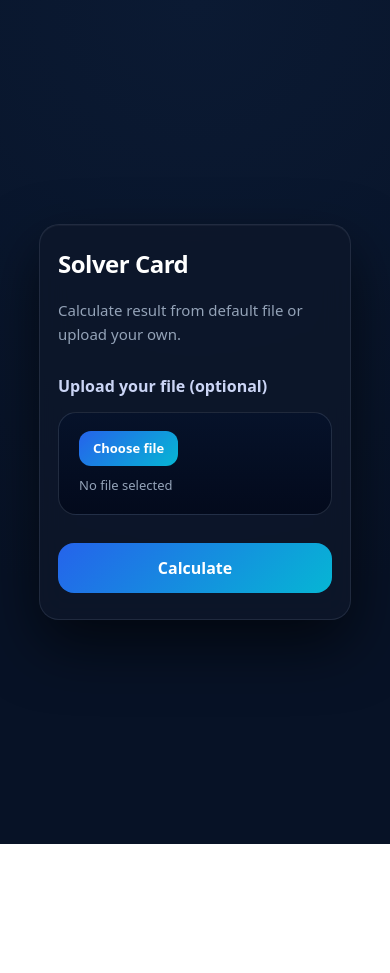
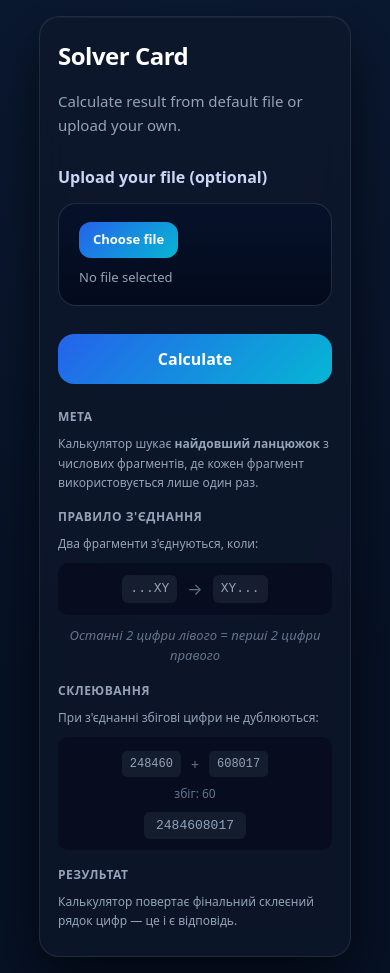
Before and after one commit to anzbetta/Solver-calculator, a React (Vite) app: page / in a window 390 px wide. Before the commit the page ends 844 px from the top, so only its background shows below. Built offline with nearby package versions, Linux system fonts and the light colour scheme.

Commit message:
added instructions

```diff
--- a/src/App.css
+++ b/src/App.css
@@ -274,3 +274,209 @@ button:disabled {
     height: 32px;
   }
 }
+
+
+/* ===== INSTRUCTION CARD ===== */
+.instruction-card {
+  margin-top: 32px;
+}
+
+.instruction-content.open {
+  display: block;
+}
+
+.instruction-section {
+  margin-bottom: 24px;
+}
+
+.instruction-section:last-child {
+  margin-bottom: 0;
+}
+
+.instruction-section h3 {
+  font-size: 14px;
+  font-weight: 600;
+  color: #94a3b8;
+  margin-bottom: 8px;
+  text-transform: uppercase;
+  letter-spacing: 0.5px;
+}
+
+.instruction-section p {
+  font-size: 14px;
+  color: #94a3b8;
+  line-height: 1.6;
+  margin-bottom: 10px;
+}
+
+.instruction-section p:last-child {
+  margin-bottom: 0;
+}
+
+.instruction-section strong {
+  color: #94a3b8;
+}
+
+.instruction-rule {
+  display: flex;
+  align-items: center;
+  justify-content: center;
+  gap: 14px;
+  padding: 14px;
+  margin: 10px 0;
+  border-radius: 10px;
+  background: rgba(2, 6, 23, 0.5);
+}
+
+.instruction-rule .fragment {
+  font-family: 'SF Mono', 'Fira Code', monospace;
+  font-size: 16px;
+  font-weight: 500;
+  color: #94a3b8;
+  padding: 6px 12px;
+  border-radius: 6px;
+  background: rgba(148, 163, 184, 0.1);
+}
+
+.instruction-rule .connector {
+  font-size: 16px;
+  color: #64748b;
+}
+
+.instruction-note {
+  text-align: center;
+  font-size: 13px !important;
+  color: #64748b !important;
+  font-style: italic;
+}
+
+.instruction-example {
+  padding: 14px;
+  margin: 10px 0;
+  border-radius: 10px;
+  background: rgba(2, 6, 23, 0.5);
+}
+
+.example-row {
+  display: flex;
+  align-items: center;
+  justify-content: center;
+  gap: 10px;
+  margin-bottom: 8px;
+}
+
+.example-row code {
+  font-family: 'SF Mono', 'Fira Code', monospace;
+  font-size: 14px;
+  font-weight: 500;
+  color: #94a3b8;
+  padding: 5px 10px;
+  border-radius: 5px;
+  background: rgba(148, 163, 184, 0.1);
+}
+
+.example-row span {
+  color: #64748b;
+  font-size: 14px;
+}
+
+.example-arrow {
+  text-align: center;
+  color: #64748b;
+  font-size: 12px;
+  margin-bottom: 8px;
+}
+
+.example-result {
+  text-align: center;
+}
+
+.example-result code {
+  font-family: 'SF Mono', 'Fira Code', monospace;
+  font-size: 15px;
+  font-weight: 500;
+  color: #94a3b8;
+  padding: 8px 14px;
+  border-radius: 6px;
+  background: rgba(148, 163, 184, 0.1);
+}
+
+.instruction-list {
+  list-style: none;
+  padding: 0;
+  margin: 0;
+}
+
+.instruction-list li {
+  display: flex;
+  align-items: flex-start;
+  gap: 8px;
+  padding: 6px 0;
+  font-size: 13px;
+  color: #94a3b8;
+}
+
+.list-num {
+  color: #64748b;
+  font-weight: 500;
+  min-width: 18px;
+}
+
+
+/* Instruction card responsive */
+@media (max-width: 768px) {
+  .instruction-card {
+    margin-top: 24px;
+  }
+
+  .instruction-rule {
+    gap: 10px;
+    padding: 12px;
+  }
+
+  .instruction-rule .fragment {
+    font-size: 14px;
+    padding: 5px 10px;
+  }
+
+  .example-row code {
+    font-size: 13px;
+  }
+
+  .example-result code {
+    font-size: 14px;
+    padding: 6px 12px;
+  }
+}
+
+@media (max-width: 480px) {
+  .instruction-section {
+    margin-bottom: 16px;
+  }
+
+  .instruction-section h3 {
+    font-size: 12px;
+  }
+
+  .instruction-section p {
+    font-size: 12px;
+  }
+
+  .instruction-rule .fragment {
+    font-size: 13px;
+    padding: 4px 8px;
+  }
+
+  .example-row code {
+    font-size: 12px;
+    padding: 4px 8px;
+  }
+
+  .example-result code {
+    font-size: 13px;
+  }
+
+  .instruction-list li {
+    font-size: 12px;
+  }
+}
--- a/src/App.jsx
+++ b/src/App.jsx
@@ -1,6 +1,7 @@
 import { useState } from "react";
 import Result from "./Result";
 import UploadFile from "./UploadFile";
+import Instruction from "./Instruction";
 import { solve } from "./script";
 import "./App.css";
 
@@ -65,6 +66,8 @@ export default function App() {
         {!loading && result !== null && (
           <Result value={result} />
         )}
+
+        <Instruction />
       </div>
     </div>
   );
--- /dev/null
+++ b/src/Instruction.jsx
@@ -0,0 +1,52 @@
+export default function Instruction() {
+  return (
+    <div className="instruction-card">
+      <div className="instruction-content open">
+        <section className="instruction-section">
+          <h3>Мета</h3>
+          <p>
+            Калькулятор шукає <strong>найдовший ланцюжок</strong> з числових
+            фрагментів, де кожен фрагмент використовується лише один раз.
+          </p>
+        </section>
+
+        <section className="instruction-section">
+          <h3>Правило з'єднання</h3>
+          <p>Два фрагменти з'єднуються, коли:</p>
+          <div className="instruction-rule">
+            <span className="fragment">...XY</span>
+            <span className="connector">→</span>
+            <span className="fragment">XY...</span>
+          </div>
+          <p className="instruction-note">
+            Останні 2 цифри лівого = перші 2 цифри правого
+          </p>
+        </section>
+
+        <section className="instruction-section">
+          <h3>Склеювання</h3>
+          <p>При з'єднанні збігові цифри не дублюються:</p>
+          <div className="instruction-example">
+            <div className="example-row">
+              <code>248460</code>
+              <span>+</span>
+              <code>608017</code>
+            </div>
+            <div className="example-arrow">збіг: 60</div>
+            <div className="example-result">
+              <code>2484608017</code>
+            </div>
+          </div>
+        </section>
+
+        <section className="instruction-section">
+          <h3>Результат</h3>
+          <p>
+            Калькулятор повертає фінальний склеєний рядок цифр —
+            це і є відповідь.
+          </p>
+        </section>
+      </div>
+    </div>
+  );
+}
```
